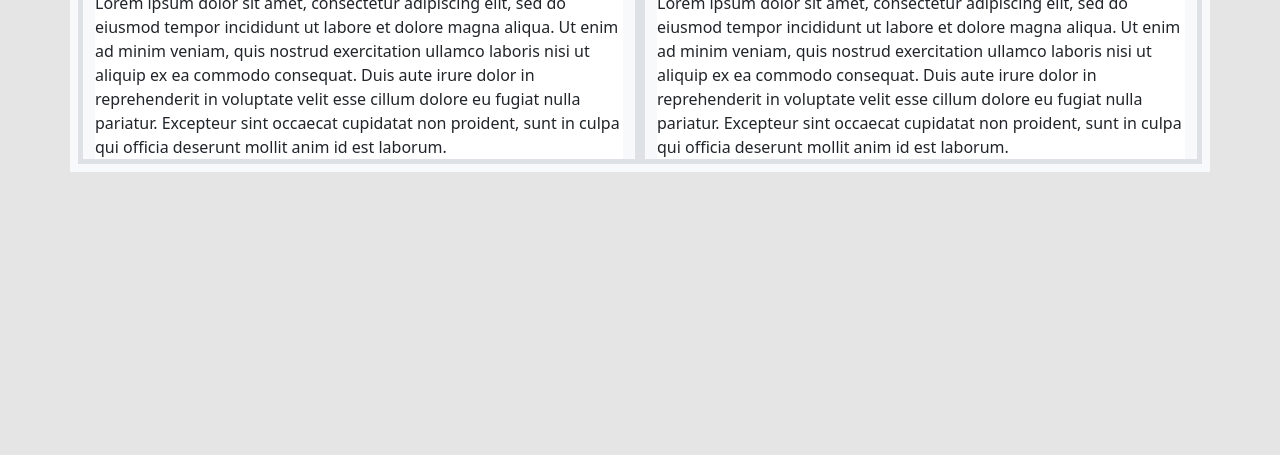
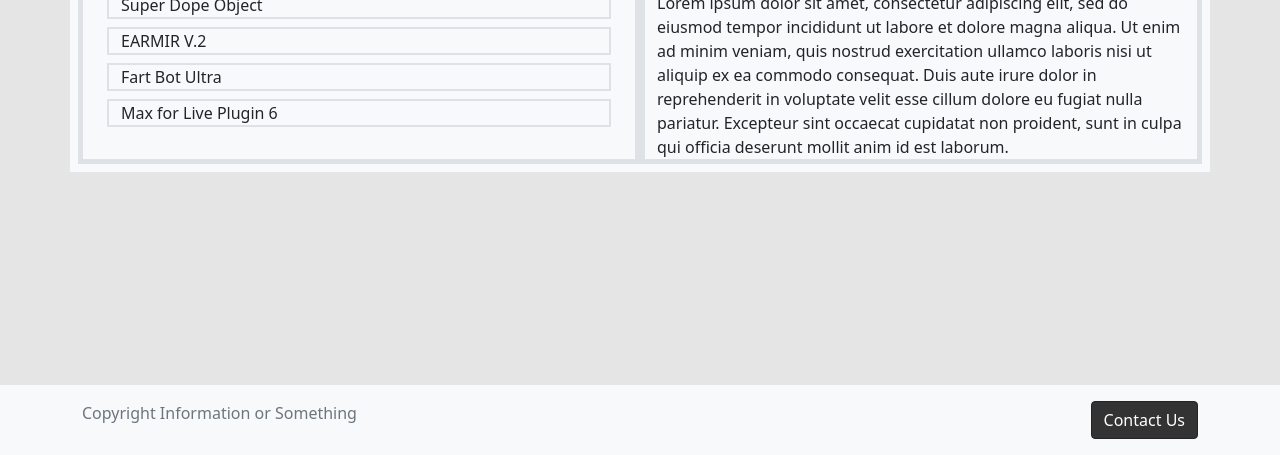
Before and after one commit to bdwofford/MaxObjectsDB, a website: page views/index.html in a window 1280 px wide. Shown: the part 345-800 px from the top of the page. Drawn offline with nearby package versions, Linux system fonts and the light colour scheme; files that its build step writes are made by us from their sources; files whose address does not match are found by name.

Commit message:
More Index Changes

```diff
--- a/views/index.html
+++ b/views/index.html
@@ -53,7 +53,7 @@
 </div>
 
 
-<!--Search bar
+<!-- original Search bar
 <div class="searchGroup">
     <div class="container">
         <div class="input-group mt-5">
@@ -91,6 +91,7 @@
 -->
 
 <!--new Search Bar-->
+
 <nav class="navbar navbar-light bg-secondary pb-4 pt-4">
     <div class="container justify-content-center">
       <a class="navbar-brand">Search The Database</a>
@@ -122,13 +123,16 @@
                 <button class="dropdown-item">Standalones</button>
             </li>
         </ul>
-        <button id="myDropdown_OS" class="btn dropdown-toggle" data-bs-toggle="dropdown"> Operating System</button>
+        <button id="myDropdown_OS" class="btn dropdown-toggle" data-bs-toggle="dropdown"> OS</button>
         <ul class="dropdown-menu">
             <li>
                 <button class="btn dropdown-item">All</button>
             </li>
             <li>
-                <button class="dropdown-item">Mac</button>
+                <button class="dropdown-item">macOS</button>
+            </li>
+            <li>
+                <button class="dropdown-item">Linux</button>
             </li>
             <li>
                 <button class="dropdown-item">Windows</button>
@@ -137,9 +141,10 @@
         <input class="form-control me-1" type="search" placeholder="Search" aria-label="Search">
         <button class="btn btn-outline-success" type="submit">Search</button>
     </div>
-  </nav>
+</nav>
 
 <!--Notes-->
+
 <div class="container">
 
     <div class="row row-cols-1 bg-light p-2">
@@ -154,19 +159,73 @@
     </div>
 </div>
 
-<!--Feature, News-->
+<!--Featured Items-->
+
 <div class="container">
     <div class="row row-cols-2 bg-light p-2">
         <span class="border border-5">
-            <div class="col bg-light h2 order-1">Featured Item</div>
-            <div class="col bg-white order-3">Lorem ipsum dolor sit amet, consectetur adipiscing elit, sed do eiusmod tempor incididunt ut labore et dolore magna aliqua. Ut enim ad minim veniam, quis nostrud exercitation ullamco laboris nisi ut aliquip ex ea commodo consequat. Duis aute irure dolor in reprehenderit in voluptate velit esse cillum dolore eu fugiat nulla pariatur. Excepteur sint occaecat cupidatat non proident, sunt in culpa qui officia deserunt mollit anim id est laborum.</div>
+            <div class="col order-1">
+                <div class="container bg-light h2 ">Featured Items</div>
+                <div class="container">
+                    <div class="row row-cols-1 gy-2">
+
+    <!--Start Featured Item List-->
+
+                        <span class="border border-2">
+                            <div class="col bg-light">Super Dope Object</div>
+                        </span>
+                        <span class="border border-2">
+                            <div class="col bg-light">EARMIR V.2</div>
+                        </span>
+                        <span class="border border-2">
+                            <div class="col bg-light">Fart Bot Ultra</div>
+                        </span>
+                        <span class="border border-2">
+                            <div class="col bg-light">Max for Live Plugin 6</div>
+                        </span>
+                    </div>
+                </div>
+            </div>
         </span>
+
+<!--News-->
         <span class="border border-5">
-            <div class="col bg-light h2 order-2">News</div>
-            <div class="col bg-white order-4">Lorem ipsum dolor sit amet, consectetur adipiscing elit, sed do eiusmod tempor incididunt ut labore et dolore magna aliqua. Ut enim ad minim veniam, quis nostrud exercitation ullamco laboris nisi ut aliquip ex ea commodo consequat. Duis aute irure dolor in reprehenderit in voluptate velit esse cillum dolore eu fugiat nulla pariatur. Excepteur sint occaecat cupidatat non proident, sunt in culpa qui officia deserunt mollit anim id est laborum.</div>
+            <div class="col order-2">
+                <div class="col bg-light h2">News</div>
+                <div class="col">Lorem ipsum dolor sit amet, consectetur adipiscing elit, sed do eiusmod tempor incididunt ut labore et dolore magna aliqua. Ut enim ad minim veniam, quis nostrud exercitation ullamco laboris nisi ut aliquip ex ea commodo consequat. Duis aute irure dolor in reprehenderit in voluptate velit esse cillum dolore eu fugiat nulla pariatur. Excepteur sint occaecat cupidatat non proident, sunt in culpa qui officia deserunt mollit anim id est laborum.</div>
+            </div>
         </span>
     </div>
 </div>
+
+
+<!--Footer-->
+
+<div class="fixed-bottom">
+    <footer class="footer mt-5 py-3 bg-light">
+        <div class="container">
+            <div class="row">
+                <div class="col-auto me-auto">
+                    <span class="text-muted">Copyright Information or Something</span>
+                </div>
+                <div class="col-auto">
+                    <button class="btn btn-dark" type="button" data-bs-toggle="offcanvas" data-bs-target="#offcanvasBottom" aria-controls="offcanvasBottom">Contact Us</button>
+                    <div class="offcanvas offcanvas-bottom" tabindex="-1" id="offcanvasBottom" aria-labelledby="offcanvasBottomLabel">
+                        <div class="offcanvas-header">
+                            <h5 class="offcanvas-title" id="offcanvasBottomLabel">Contact Us</h5>
+                            <button type="button" class="btn-close text-reset" data-bs-dismiss="offcanvas" aria-label="Close"></button>
+                        </div>
+                        <div class="offcanvas-body small">
+                            Contact Information
+                        </div>
+                    </div>
+                </div>
+            </div>
+        </div>
+    </footer>
+</div>
+
+
 
 <!--Bootstrap scripts-->
 <script src="https://cdn.jsdelivr.net/npm/bootstrap@5.0.1/dist/js/bootstrap.bundle.min.js" ,
```
